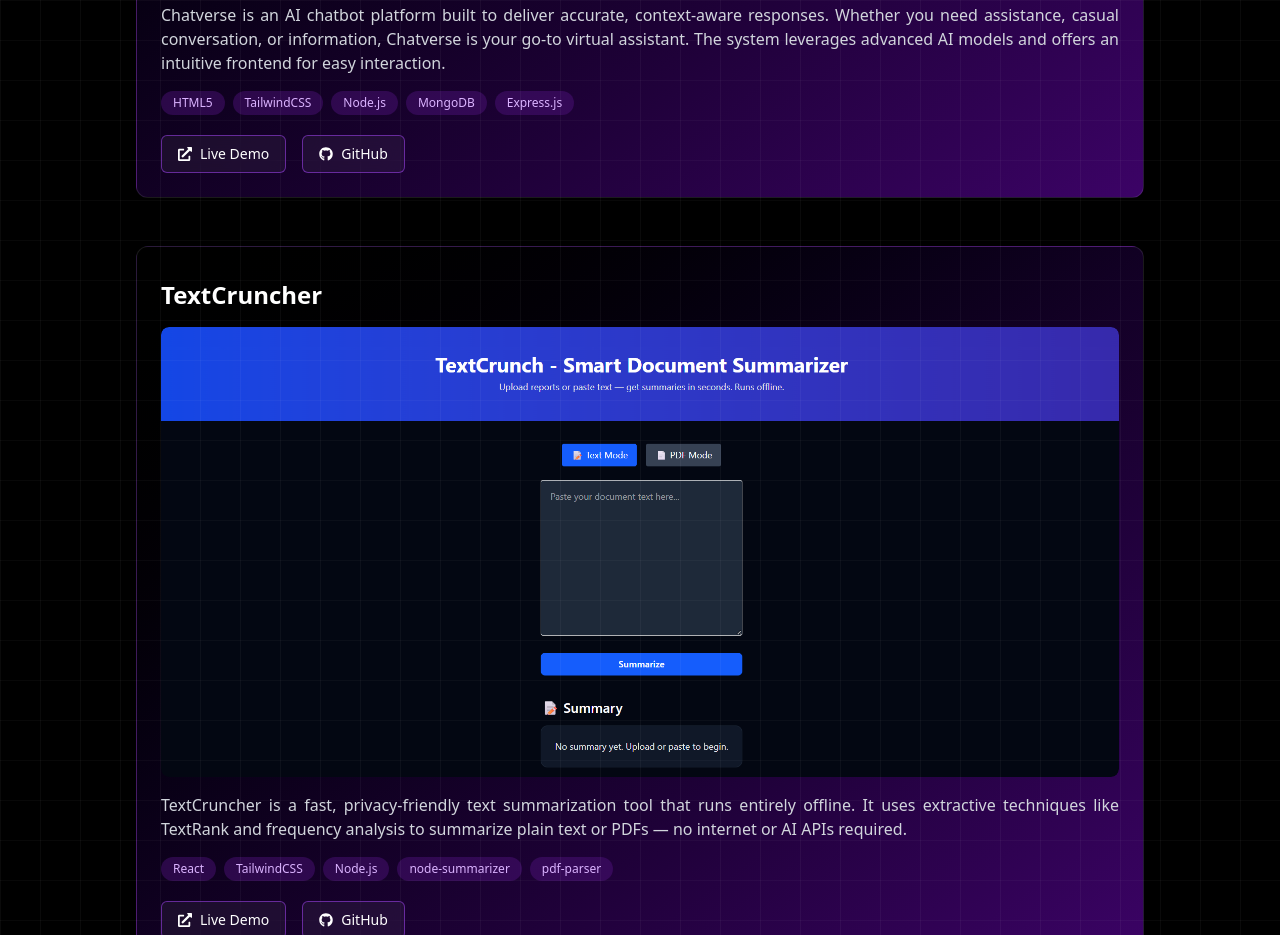
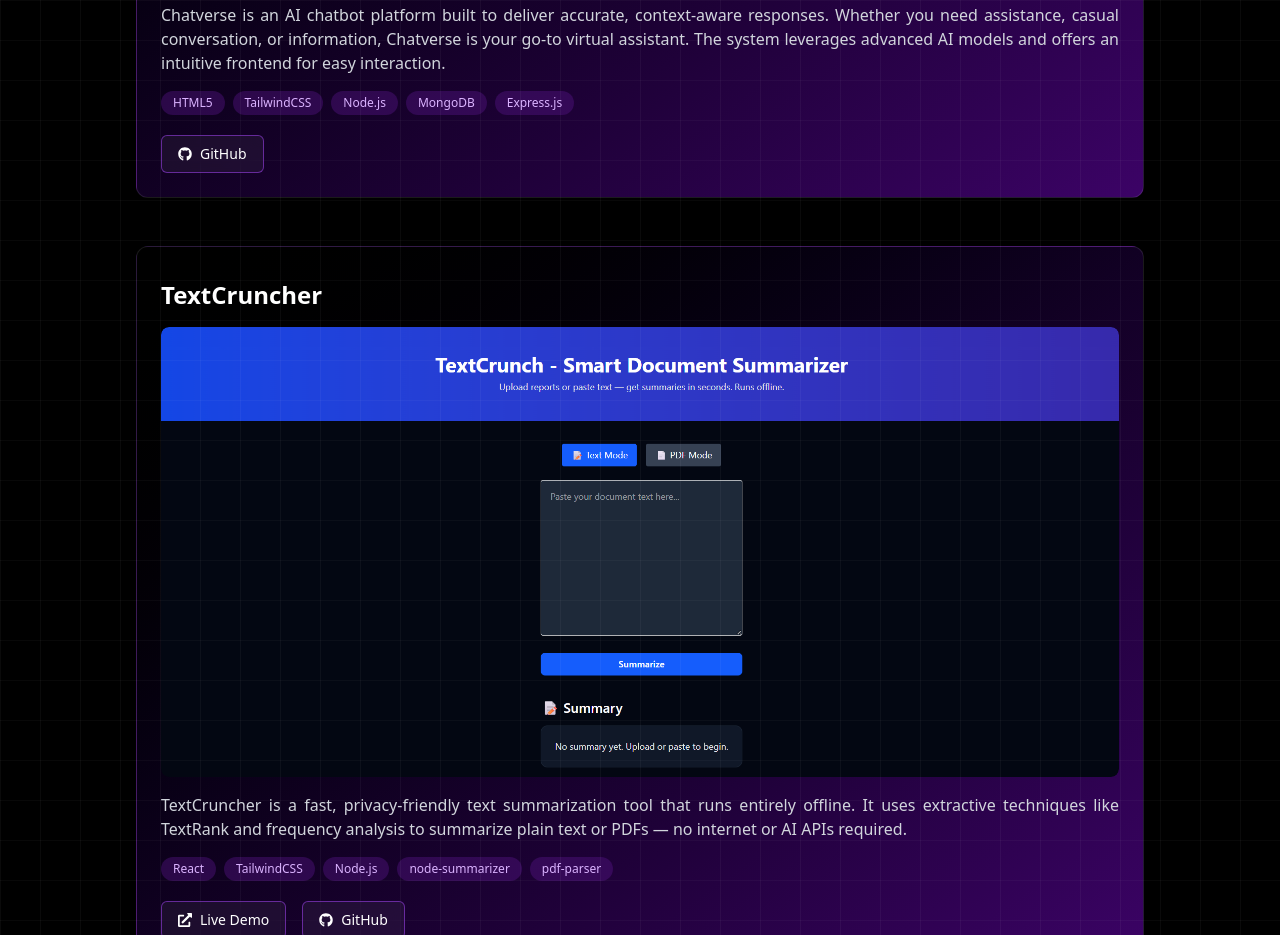
Before and after one commit to jhanvi857/portfolio-website, a React (Vite) app: page / in a window 1280 px wide. Shown: the part 3880-4815 px from the top of the page. Built offline with nearby package versions, Linux system fonts and the light colour scheme.

Commit message:
minor bug fix in UI

```diff
--- a/src/ProjectsSection.jsx
+++ b/src/ProjectsSection.jsx
@@ -26,7 +26,7 @@ const projects = [
     title: "ChatVerse-AI chatbot",
     description: "Chatverse is an AI chatbot platform built to deliver accurate, context-aware responses. Whether you need assistance, casual conversation, or information, Chatverse is your go-to virtual assistant. The system leverages advanced AI models and offers an intuitive frontend for easy interaction.",
     tags: ["HTML5", "TailwindCSS", "Node.js","MongoDB","Express.js"],
-    demoLink: "https://your-portfolio.vercel.app",
+    demoLink: "",
     codeLink: "https://github.com/jhanvi857/chatVerse-bot"
   },
   {
@@ -70,6 +70,7 @@ const ProjectCard = ({ project }) => {
       </div>
 
       <div className="flex gap-4 text-sm mt-4">
+  {project.demoLink && (
     <a
       href={project.demoLink}
       target="_blank"
@@ -79,6 +80,8 @@ const ProjectCard = ({ project }) => {
       <FaExternalLinkAlt />
       Live Demo
     </a>
+  )}
+
   <a
     href={project.codeLink}
     target="_blank"
@@ -89,6 +92,7 @@ const ProjectCard = ({ project }) => {
     GitHub
   </a>
 </div>
+
     </div>
   );
 };
```
Lines whose indentation alone changed are shown as unchanged.
